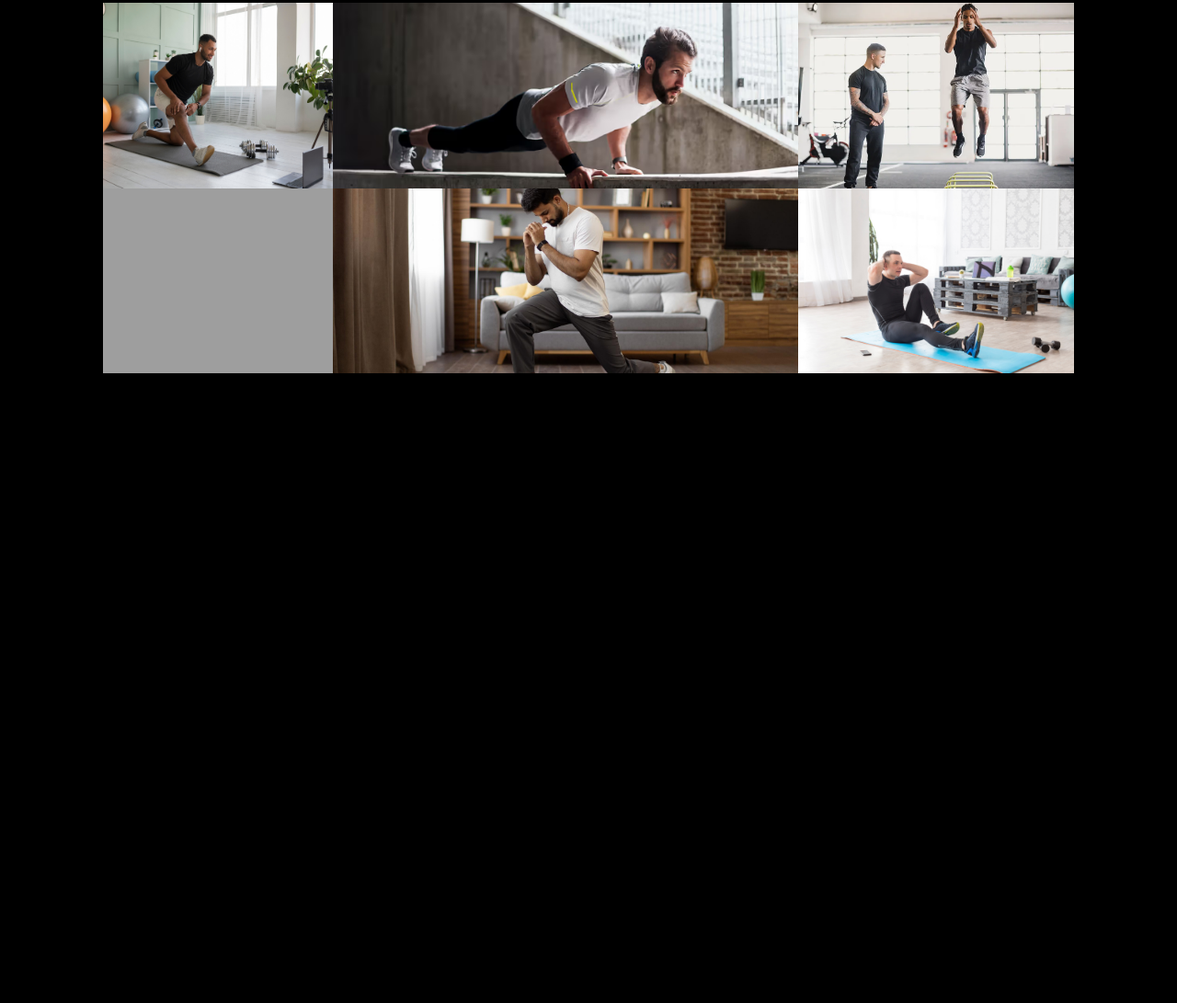
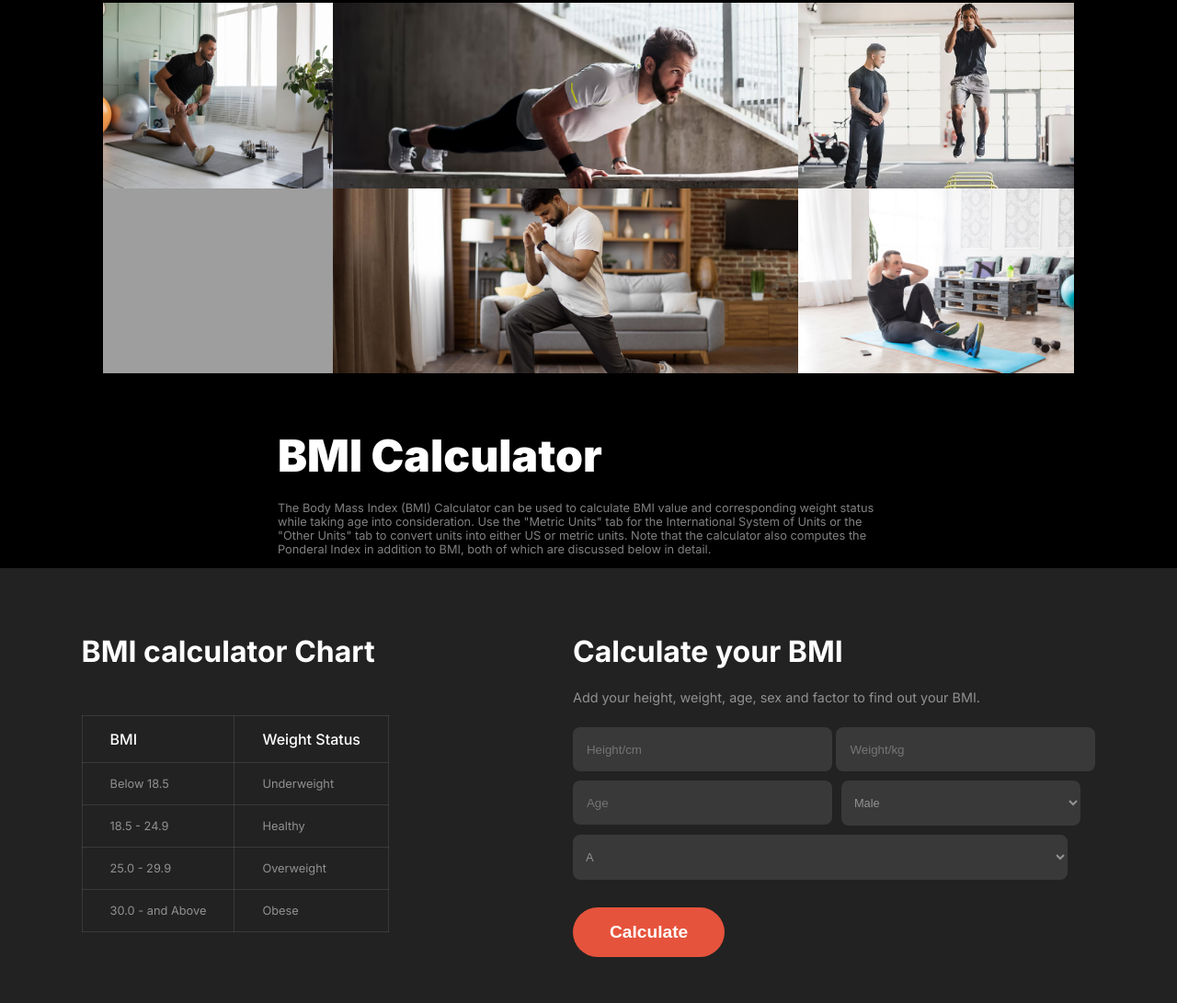
Before and after one commit to golamsarwar96/gym-website, a plain HTML site: page index.html in a window 1280 px wide. Shown: the part 1979-3070 px from the top of the page at 92% size. Before the commit the page ends 2385 px from the top, so only its background shows below. Drawn offline with Linux system fonts and the light colour scheme; grey boxes are pictures that could not be loaded; a web font is replaced by a local one.

Commit message:
BMI section completed and responsive. But having problem with hamburger menu icon.

```diff
--- a/index.html
+++ b/index.html
@@ -106,6 +106,76 @@
             <img src="./images/exercise5.jpg" alt="exr5">
             <img src="./images/exercise6.jpg" alt="exr6">
         </div>
+        <!--BMI calculator-->
+        <div class="display-flex BMI-container">
+            <div class="BMI-title">
+                <h1>BMI Calculator</h1>
+                <p class="light-white">The Body Mass Index (BMI) Calculator can be used to calculate BMI value and corresponding
+                    weight status while taking age
+                    into consideration. Use the "Metric Units" tab for the International System of Units or the "Other Units" tab to
+                    convert units into either US or metric units. Note that the calculator also computes the Ponderal Index in
+                    addition to BMI, both
+                    of which are discussed below in detail.</p>
+            </div>
+        </div>
+        <div class="calculator-container">
+            <div class="calculator display-flex">
+                <div class="table-container">
+                    <h1>BMI calculator Chart</h1>
+                    <table>
+                        <thead>
+                            <th>BMI</th>
+                            <th>Weight Status</th>
+                        </thead>
+                        <tbody class="light-white">
+                            <tr>
+                                <td>Below 18.5</td>
+                                <td>Underweight</td>
+                            </tr>
+                            <tr>
+                                <td>18.5 - 24.9</td>
+                                <td>Healthy</td>
+                            </tr>
+                            <tr>
+                                <td>25.0 - 29.9</td>
+                                <td>Overweight</td>
+                            </tr>
+                            <tr>
+                                <td>30.0 - and Above</td>
+                                <td>Obese</td>
+                            </tr>
+                        </tbody>
+                    </table>
+                </div>
+                <div class="form-container">
+                    <div>
+                        <h1>Calculate your BMI</h1>
+                        <p class="light-white">Add your height, weight, age, sex and factor to find out your BMI.</p>
+                        <div class="form">
+                            <div class="input1">
+                                <input type="text" placeholder="Height/cm">
+                                <input type="text" placeholder="Weight/kg">
+                            </div>
+                            <div class="input2 display-flex">
+                                <input type="text" placeholder="Age">
+                                <select value="Sex"
+                                class="select-field1">
+                                    <option>Male</option>
+                                    <option>Female</option>
+                                    <option>Other</option>
+                                </select>
+                            </div>
+                            <select class="select-field2" value="Select an activity factor" id="">
+                                <option value="">A</option>
+                                <option value="">B</option>
+                                <option value="">C</option>
+                            </select>
+                        </div>
+                    </div>
+                    <button class="btn-primary">Calculate</button>
+                </div>
+            </div>
+        </div>
     </main>
     <footer>
 
--- a/styles/styles.css
+++ b/styles/styles.css
@@ -326,9 +326,111 @@ body{
     object-fit: cover;
 }
 
+/* BMI styling  */
+
+.BMI-container{
+    justify-content: center;
+}
+.BMI-title{
+    max-width: 676px;
+    text-align: left;
+}
+
+.BMI-title h1 {
+    margin: 60px 0 20px 0;
+    font-size: 3rem;
+    font-weight: 900;
+    text-align: left;
+}
+
+.BMI-title p {
+    font-size: 0.8rem;
+    font-weight: 400;
+    text-align: left;
+}
+
+.calculator-container{
+    background: rgb(34, 34, 34);
+}
+
+.calculator{
+    justify-content: center;
+    gap : 200px;
+    padding : 50px;
+}
+
+.table-container h1{
+    margin-bottom: 50px;
+}
+
+/* Table Section */
+table {
+    border-collapse: collapse;
+}
+
+td,
+th {
+    border: 1px solid rgba(255, 255, 255, 0.1);
+    padding: 15px 30px 15px 30px;
+
+}
+
+th{
+    font-size: 1rem;
+    font-weight: 500;
+    text-align: left;
+}
+
+td{
+    font-size: 0.8rem;
+    font-weight: 400;
+    text-align: left;
+}
+
+.form-container{
+    max-width: 577px;
+}
+
+.form-container p{
+    font-size: 0.9rem;
+    font-weight: 400;
+}
+
+input{
+    height: 48px;
+    background : rgba(255, 255, 255, 0.1);
+    border: none;
+    border-radius: 8px;
+    margin-top : 10px;
+    text-align: left;
+    padding: 0 90px 0 15px;
+    color: rgba(207, 207, 207, 0.6);
+}
+
+.select-field1 {
+    background :rgba(255, 255, 255, 0.1);
+    color: rgba(207, 207, 207, 0.6);
+    padding : 16px 187px 16px 10px;
+    margin: 10px 10px;
+    border: none;
+    border-radius: 8px;
+    font-size: 0.8rem;
+}
+
+.select-field2 {
+    background: rgba(255, 255, 255, 0.1);
+    color: rgba(207, 207, 207, 0.6);
+    padding: 16px 498px 16px 10px;
+    margin-bottom : 30px;
+    border: none;
+    border-radius: 8px;
+    font-size: 0.8rem;
+}
 
 
-/*Small Device Responsive*/
+
+
+/*Mobile large Responsive*/
 @media screen and (max-width : 576px) {
 
     /* nav style for mobile large */
@@ -338,10 +440,11 @@ body{
 
     .hamburger{
         display: block;
+        border: 1px solid white;
     }
 
     /* banner style for mobile */
-    .banner-container,.round-card,.running{
+    .banner-container,.round-card,.running, .calculator{
         flex-direction: column;
     }
 
@@ -417,4 +520,41 @@ body{
         padding : 15px;
         margin: 0;
     }
+
+    .BMI-title{
+        padding: 20px;
+    }
+
+    .BMI-title h1{
+        font-size: 2.2rem;
+    }
+
+    .BMI-title p{
+        font-size: 0.7rem;
+    }
+
+    .calculator{
+        gap : 90px;
+        padding : 30px;
+    }
+
+    input{
+        padding: 0 0 0 15px;
+        margin-right: 5px;
+    }
+
+    .input1{
+        width : 100px;
+        display: flex;
+    }
+
+    .select-field1{
+        margin : 10px 0 0 0;
+        padding : 0 103px 0 10px;
+    }
+
+    .select-field2{
+        margin-top : 10px;
+        padding : 16px 320px 16px 10px;
+    }
 }
```
